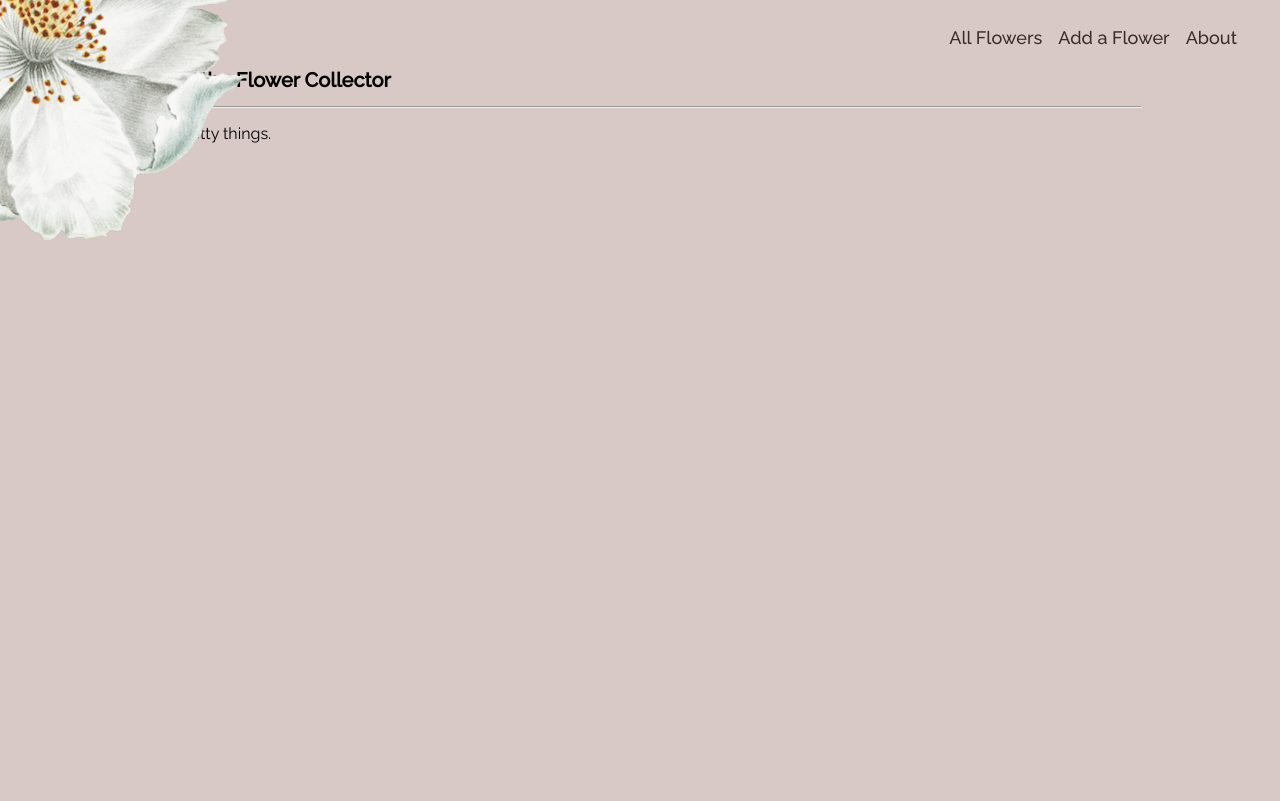
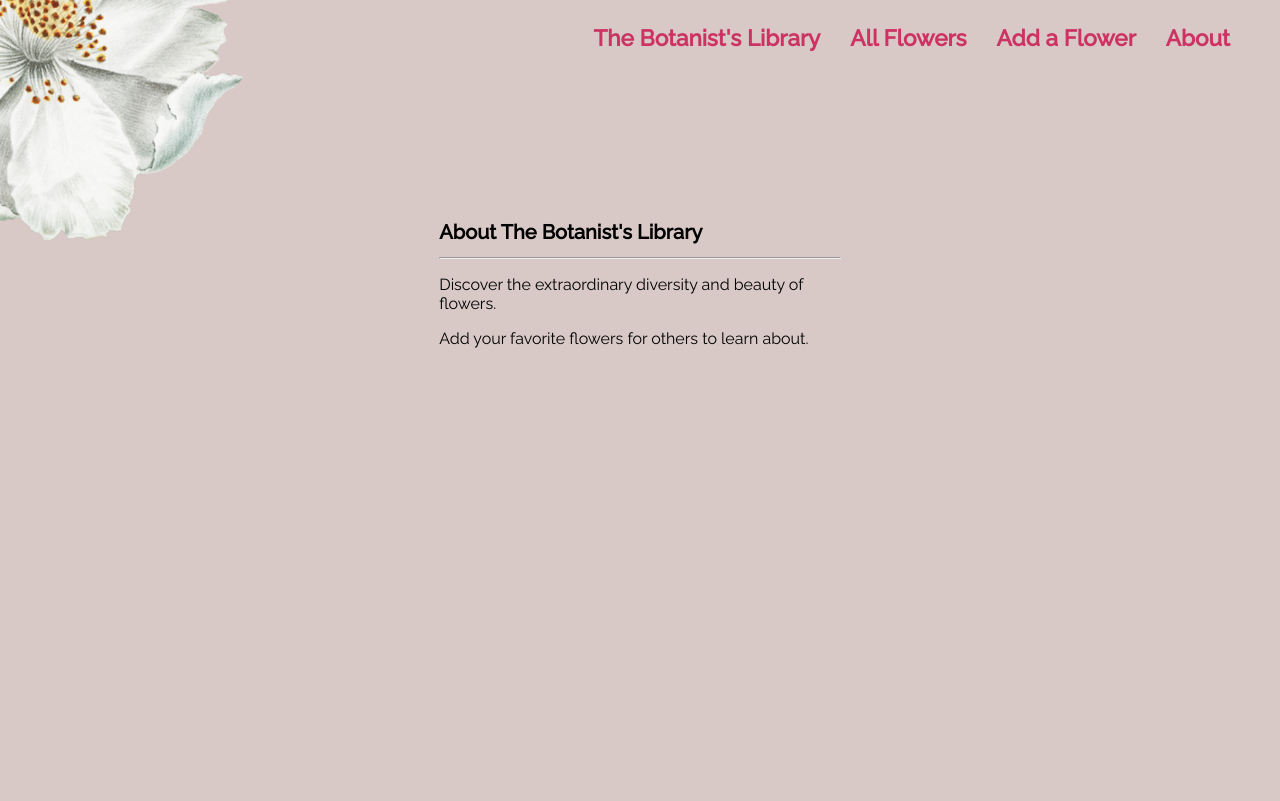
Before and after one commit to kangcarol/flower-collector-lab, a Django app: page /about/ in a window 1280 px wide. Before the commit the page ends 240 px from the top, so only its background shows below. Run offline with Django 4.2, Linux system fonts and the light colour scheme.

Commit message:
if on nav do not display link to home page

```diff
--- /dev/null
+++ b/main_app/static/css/about.css
@@ -0,0 +1,4 @@
+.about-container {
+  width: 100%;
+  padding: 15% 30%;
+}
--- a/main_app/static/css/base.css
+++ b/main_app/static/css/base.css
@@ -28,13 +28,13 @@ body {
   /* --nav-bg-ff: rgba(104, 197, 248, .9); */
   /* --borders: rgb(36, 116, 248) solid 2px; */
   --text-color: #362C28;
-  --link-hover-color: #CC3363;
+  --link-hover-color: #03d16a;
   --button-bg: rgb(201, 246, 223);
   --button-bg-hover: rgb(226, 226, 226);
   --submit: rgb(26, 128, 0);
-  --warn: rgb(255, 102, 0);
+  /* --warn: rgb(255, 102, 0);
   --danger: rgb(220, 20, 30);
-  --secondary: rgb(57, 57, 57);
+  --secondary: rgb(57, 57, 57); */
   --card-box-shadow: 5px 5px 6px -1px #AAA;
   --font-xtreme: 4.2rem;
   --font-xxl: 3.6rem;
@@ -74,9 +74,9 @@ h2 {
 
 nav a {
   text-decoration: none;
-  color: var(--text-color);
-  font-weight: 500;
-  font-size: 18px;
+  color: #cc3363;
+  font-weight: 600;
+  font-size: 2.25em;
 }
 
 nav a:hover {
@@ -91,7 +91,7 @@ nav ul {
 }
 
 nav li {
-  padding: 5px 8px;
+  padding: 5px 15px;
 }
 
 .header-logo-container {
--- a/main_app/static/css/home.css
+++ b/main_app/static/css/home.css
@@ -11,7 +11,7 @@ main {
   flex-direction: row;
   align-items: center;
   justify-content: flex-start; */
-  padding: 10% 12%;
+  padding: 5% 12%;
   flex-wrap: wrap;
   height: 100%;
   width: 100%;
--- a/main_app/templates/about.html
+++ b/main_app/templates/about.html
@@ -1,11 +1,24 @@
 {% extends 'base.html' %}
+{% load static %}
+
+{% block head %}
+<link
+  rel="stylesheet"
+  type="text/css"
+  href="{% static 'css/about.css' %}"
+/>
+{% endblock %}
 
 {% block content %}
-
-<h1>About the Flower Collector</h1>
-<hr />
-<p class="page-content">
-  I like pretty things.
-</p>
+<div class='about-container'>
+  <h1>About The Botanist's Library</h1>
+  <hr />
+  <p class="page-content">
+    Discover the extraordinary diversity and beauty of flowers.
+  </p>
+  <p class="page-content">
+    Add your favorite flowers for others to learn about.
+  </p>
+<div>
 
 {% endblock content %}
--- a/main_app/templates/base.html
+++ b/main_app/templates/base.html
@@ -34,6 +34,7 @@
     </div>
     <nav>
       <ul>
+        <li {% if request.path == '/' %} style="display: none;" {% endif %}><a href="/">The Botanist's Library</a></li>
         <li><a href="/flowers">All Flowers</a></li>
         <li><a href="{% url 'flowers_create' %}">Add a Flower</a></li>
         <li><a href="/about">About</a></li>
```
